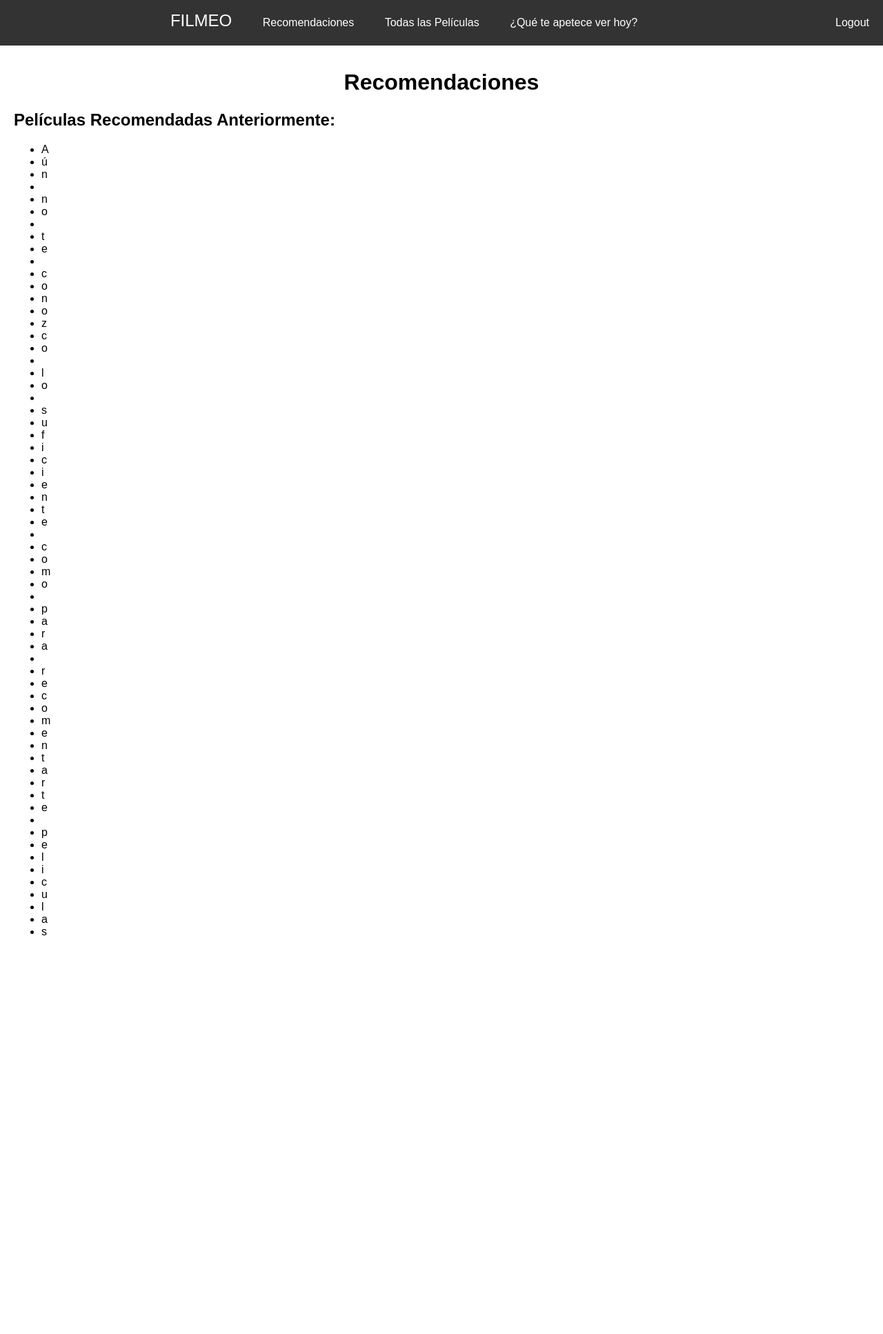
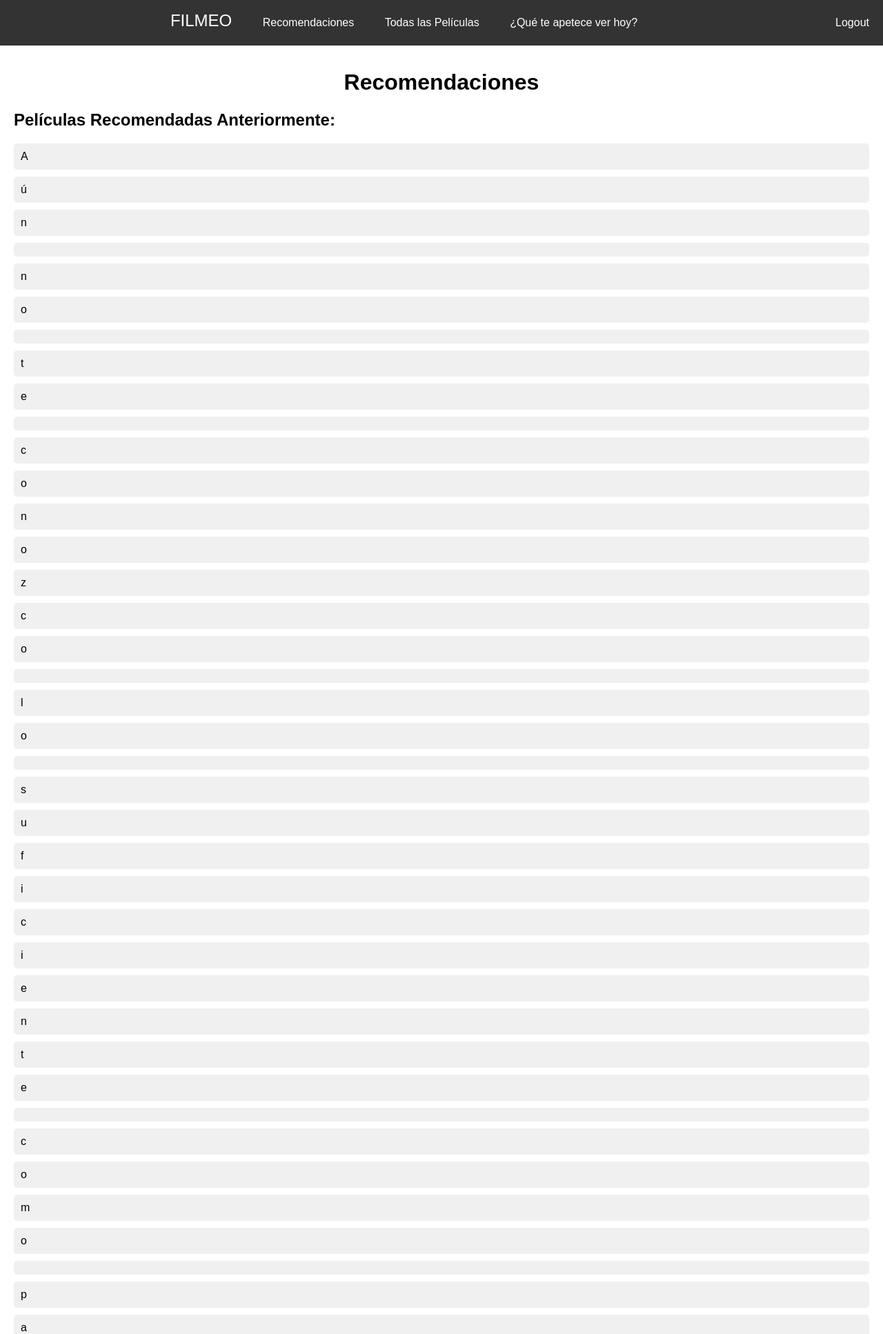
Before and after one commit to jonizaguirre09/ProyectoColaborativoAPI, a Flask app: page /recomendadas in a window 1280 px wide. Shown: the top 1934 px of the page at 69% size. Before the commit the page ends 1356 px from the top, so only its background shows below. Run offline with Flask 3, Linux system fonts and the light colour scheme; a user stored in the database is signed in.

Commit message:
Update recomendadas.html
cambios mejor diseño

```diff
--- a/API_2/templates/recomendadas.html
+++ b/API_2/templates/recomendadas.html
@@ -5,14 +5,14 @@
 
     {% if recomendaciones_anteriores %}
         <h2>Películas Recomendadas Anteriormente:</h2>
-    <ul>
+        <ul class="movie-list">
             {% for pelicula in recomendaciones_anteriores %}
                 <li>{{ pelicula }}</li>
             {% endfor %}
         </ul>
     {% else %}
         <p>No tienes recomendaciones anteriores. Se mostrarán algunas películas aleatorias.</p>
-    <ul>
+        <ul class="movie-list">
             {% for pelicula in peliculas_random %}
                 <li>{{ pelicula }}</li>
             {% endfor %}
```
Lines whose indentation alone changed are shown as unchanged.
